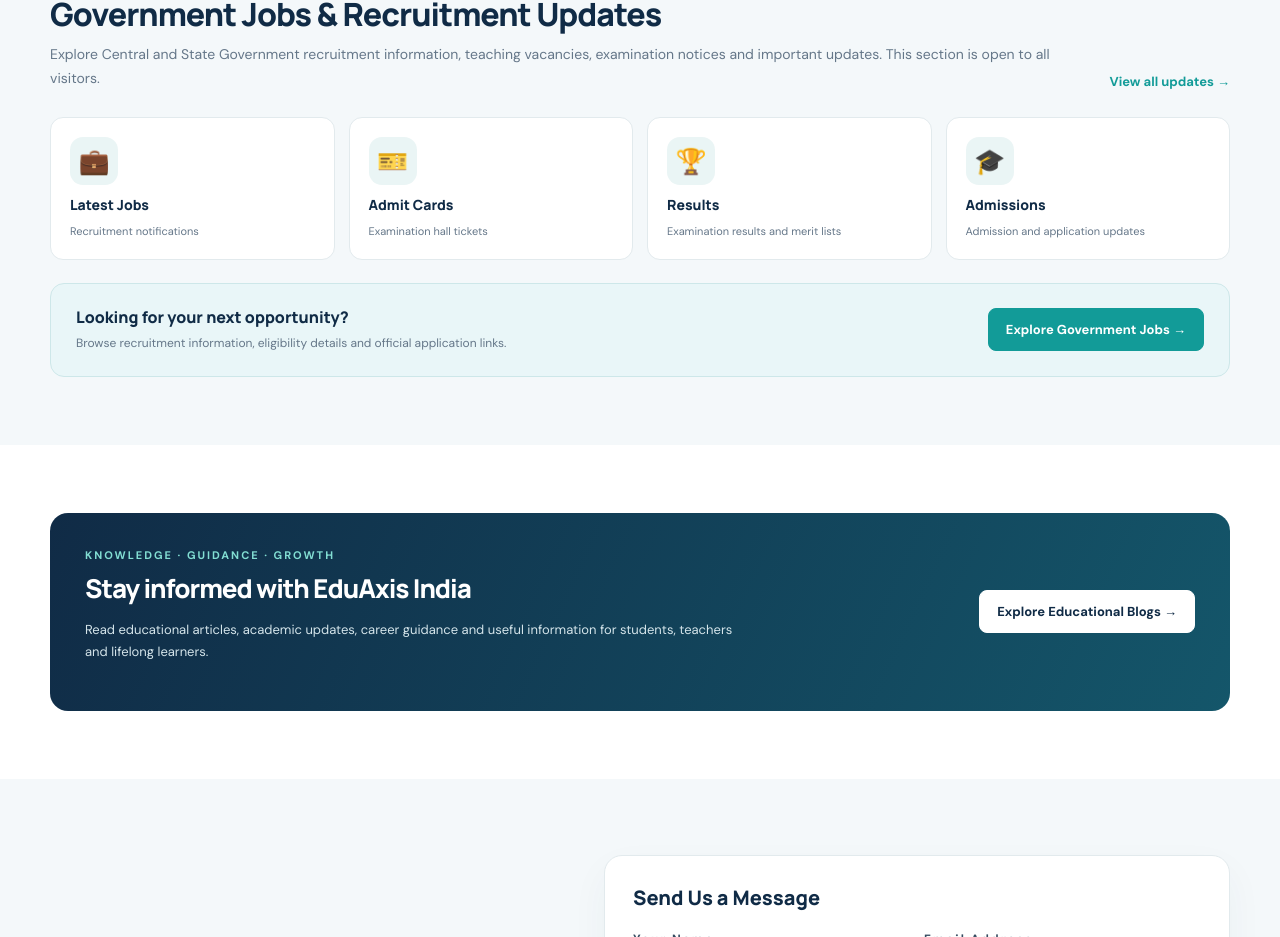
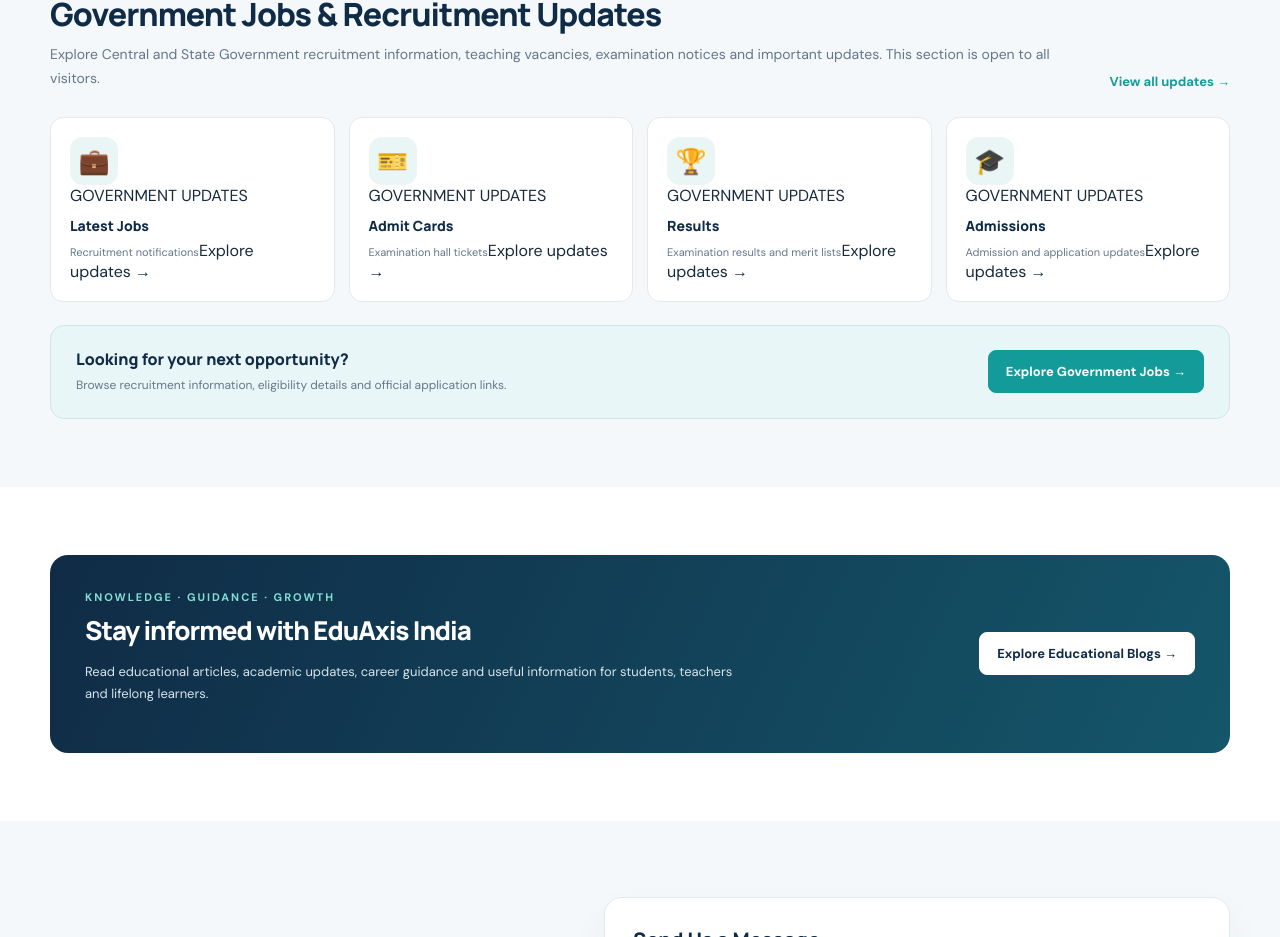
Before and after one commit to ejazahmad174-spec/eduaxis-india, a Next.js app: page / in a window 1280 px wide. Shown: the part 3492-4429 px from the top of the page. Built offline with nearby package versions, Linux system fonts and the light colour scheme.

Commit message:
Prepare government jobs cards for prominent banner design

```diff
--- a/app/page.tsx
+++ b/app/page.tsx
@@ -348,9 +348,13 @@ export default function Home() {
           <div className="ea-job-grid">
             {jobCategories.map((category) => (
               <a className="ea-job-card" href="/government-jobs" key={category.name}>
-                <div className="ea-card-icon">{category.icon}</div>
+                <div className="ea-job-card-top">
+                  <div className="ea-card-icon">{category.icon}</div>
+                  <span>GOVERNMENT UPDATES</span>
+                </div>
                 <b>{category.name}</b>
                 <small>{category.detail}</small>
+                <span className="ea-job-card-link">Explore updates →</span>
               </a>
             ))}
           </div>
```
